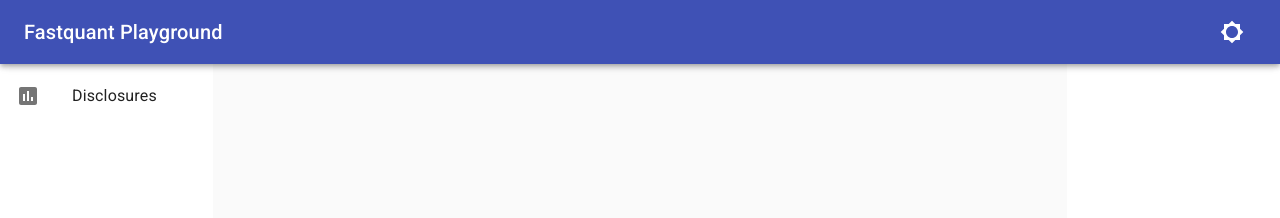
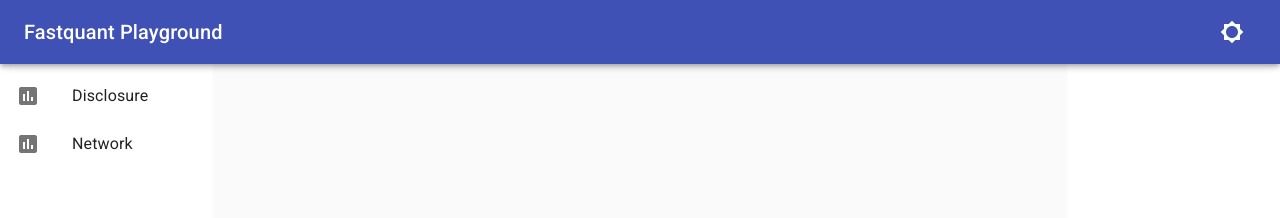
Before and after one commit to jester22/fastquant-playground, a React (Create React App) app: page / in a window 1280 px wide. Shown: the top 218 px of the page. Built offline with nearby package versions, Linux system fonts and the light colour scheme.

Commit message:
Breakdown Dashboard component and fix onResize

```diff
--- a/src/components/ChartItem.tsx
+++ b/src/components/ChartItem.tsx
@@ -9,23 +9,27 @@ import styled from 'styled-components';
 import { v4 as uuidv4 } from 'uuid';
 
 import { gridListState, gridState } from '../atoms';
-import { GridItemProps } from '../types/types';
+import { ChartTypes, GridItemProps } from '../types/types';
 
-interface Props {
+interface ContainerProps {
   isDragging: boolean;
 }
 
-const Container = styled.div<Props>`
+const Container = styled.div<ContainerProps>`
   opacity: ${({ isDragging }) => (isDragging ? 0.4 : 1)};
 `;
 
-const ChartItem = () => {
+interface Props {
+  text: string;
+  type: ChartTypes;
+}
+
+const ChartItem = ({ text, type }: Props) => {
   const setGridListState = useSetRecoilState(gridListState);
   const { cols } = useRecoilValue(gridState);
-  const name = 'Disclosures';
   const [{ isDragging }, drag] = useDrag({
-    item: { name, type: 'component' },
-    end: (item: { name: string } | undefined, monitor: DragSourceMonitor) => {
+    item: { type: 'component' },
+    end: (item, monitor: DragSourceMonitor) => {
       const dropResult = monitor.getDropResult();
       if (item && dropResult) {
         setGridListState((oldGridListState: GridItemProps[]) => [
@@ -36,6 +40,7 @@ const ChartItem = () => {
             y: Infinity,
             w: 6,
             h: 10,
+            type,
           },
         ]);
       }
@@ -46,11 +51,11 @@ const ChartItem = () => {
   });
   return (
     <Container isDragging={isDragging}>
-      <ListItem ref={drag} button key="Disclosures">
+      <ListItem ref={drag} button>
         <ListItemIcon>
           <InsertChartIcon />
         </ListItemIcon>
-        <ListItemText primary="Disclosures" />
+        <ListItemText primary={text} />
       </ListItem>
     </Container>
   );
--- a/src/components/DisclosureChart.tsx
+++ b/src/components/DisclosureChart.tsx
@@ -1,7 +1,22 @@
 import React from 'react';
+import Plot, { PlotParams } from 'react-plotly.js';
 
-const DisclosureChart = () => {
-  return <div></div>;
+const DisclosureChart = ({ layout }: Pick<PlotParams, 'layout'>) => {
+  return (
+    <Plot
+      data={[
+        {
+          x: [1, 2, 3],
+          y: [2, 6, 3],
+          type: 'scatter',
+          mode: 'lines+markers',
+          marker: { color: 'red' },
+        },
+        { type: 'bar', x: [1, 2, 3], y: [2, 5, 3] },
+      ]}
+      layout={layout}
+    />
+  );
 };
 
 export default DisclosureChart;
--- /dev/null
+++ b/src/components/GridItem.tsx
@@ -0,0 +1,25 @@
+import React, { useCallback, useEffect, useMemo, useRef } from 'react';
+import { useRecoilState } from 'recoil';
+
+import { itemState } from '../atoms';
+import { ChartTypes, GridItemProps } from '../types/types';
+import DisclosureChart from './DisclosureChart';
+
+interface Props {
+  item: GridItemProps;
+}
+
+const GridItem = ({ item }: Props) => {
+  const el = useRef<HTMLDivElement & Element>(null);
+  const atom = useMemo(() => itemState(item.id), [item.id]);
+  const [dimension, setDimension] = useRecoilState(atom);
+  const layout = { width: dimension.width, height: dimension.height };
+  const setDimensionCB = useCallback((_layout) => setDimension(_layout), [setDimension]);
+  useEffect(() => {
+    const rect = el.current?.parentElement?.getBoundingClientRect();
+    setDimensionCB({ width: rect?.width, height: rect?.height });
+  }, [setDimensionCB]);
+  return <div ref={el}>{item.type === ChartTypes.DISCLOSURE && <DisclosureChart layout={layout} />}</div>;
+};
+
+export default GridItem;
--- a/src/layouts/Dashboard.tsx
+++ b/src/layouts/Dashboard.tsx
@@ -1,11 +1,11 @@
-import React, { useEffect, useRef } from 'react';
+import React from 'react';
 import { useDrop } from 'react-dnd';
 import { Layout, Responsive, WidthProvider } from 'react-grid-layout';
-import Plot from 'react-plotly.js';
-import { useRecoilCallback, useRecoilState, useRecoilValue, useSetRecoilState } from 'recoil';
+import { useRecoilCallback, useRecoilValue, useSetRecoilState } from 'recoil';
 import styled from 'styled-components';
 
 import { gridListState, gridState, itemState } from '../atoms';
+import GridItem from '../components/GridItem';
 import { GridItemProps } from '../types/types';
 
 interface Props {
@@ -28,38 +28,6 @@ const GridItemContainer = styled.div`
   background-color: red;
 `;
 
-interface ItemProps {
-  item: GridItemProps;
-}
-
-const GridItem = ({ item }: ItemProps) => {
-  const el = useRef<Plot & { el: Element }>(null);
-  const [dimension, setDimension] = useRecoilState(itemState(item.id));
-  const layout = { title: 'A Fancy Plot', width: dimension.width, height: dimension.height };
-  useEffect(() => {
-    const rect = el.current?.el.parentElement?.getBoundingClientRect();
-    setDimension({ width: rect?.width, height: rect?.height });
-  }, []);
-  return (
-    <>
-      <Plot
-        ref={el}
-        data={[
-          {
-            x: [1, 2, 3],
-            y: [2, 6, 3],
-            type: 'scatter',
-            mode: 'lines+markers',
-            marker: { color: 'red' },
-          },
-          { type: 'bar', x: [1, 2, 3], y: [2, 5, 3] },
-        ]}
-        layout={layout}
-      />
-    </>
-  );
-};
-
 const Dashboard = () => {
   const widgets = useRecoilValue(gridListState);
   const setGridState = useSetRecoilState(gridState);
@@ -81,9 +49,12 @@ const Dashboard = () => {
 
   const onResize = useRecoilCallback(
     async ({ set }, layout: Layout[], oldItem: Layout, newItem: Layout, placeholder: Layout, event: MouseEvent, element: HTMLElement) => {
-      const rect = element.parentElement?.getBoundingClientRect();
       const id = element.parentElement?.id;
-      set(itemState(id ? id : ''), { width: rect?.width, height: rect?.height });
+      setTimeout(() => {
+        const width = element.parentElement?.style.width.replace('px', '');
+        const height = element.parentElement?.style.height.replace('px', '');
+        set(itemState(id ? id : ''), { width, height });
+      }, 0);
     }
   );
 
@@ -91,7 +62,7 @@ const Dashboard = () => {
     <Container ref={drop} isActive={isActive} canDrop={canDrop}>
       <ResponsiveGridLayout
         rowHeight={30}
-        width={1200}
+        isDraggable={true}
         cols={{ lg: 12, md: 10, sm: 6, xs: 4, xxs: 2 }}
         onResizeStop={onResize}
         onBreakpointChange={onBreakpointChange}
--- a/src/layouts/NavLayout.tsx
+++ b/src/layouts/NavLayout.tsx
@@ -7,6 +7,7 @@ import styled from 'styled-components';
 
 import ChartItem from '../components/ChartItem';
 import ThemeSwitcher from '../components/ThemeSwitcher';
+import { ChartTypes } from '../types/types';
 import Dashboard from './Dashboard';
 
 const Container = styled.div`
@@ -49,7 +50,8 @@ export default function MyDrawer() {
         <Grid item xs={2}>
           <Drawer>
             <List>
-              <ChartItem />
+              <ChartItem text="Disclosure" type={ChartTypes.DISCLOSURE} />
+              <ChartItem text="Network" type={ChartTypes.NETWORK} />
             </List>
           </Drawer>
         </Grid>
--- a/src/types/types.ts
+++ b/src/types/types.ts
@@ -1,9 +1,15 @@
+export enum ChartTypes {
+  DISCLOSURE = 'DISCLOSURE',
+  NETWORK = 'NETWORK',
+}
+
 export interface GridItemProps {
   id: string;
   x: number;
   y: number;
   w: number;
   h: number;
+  type: ChartTypes;
 }
 
 export interface GridStateProps {
```
